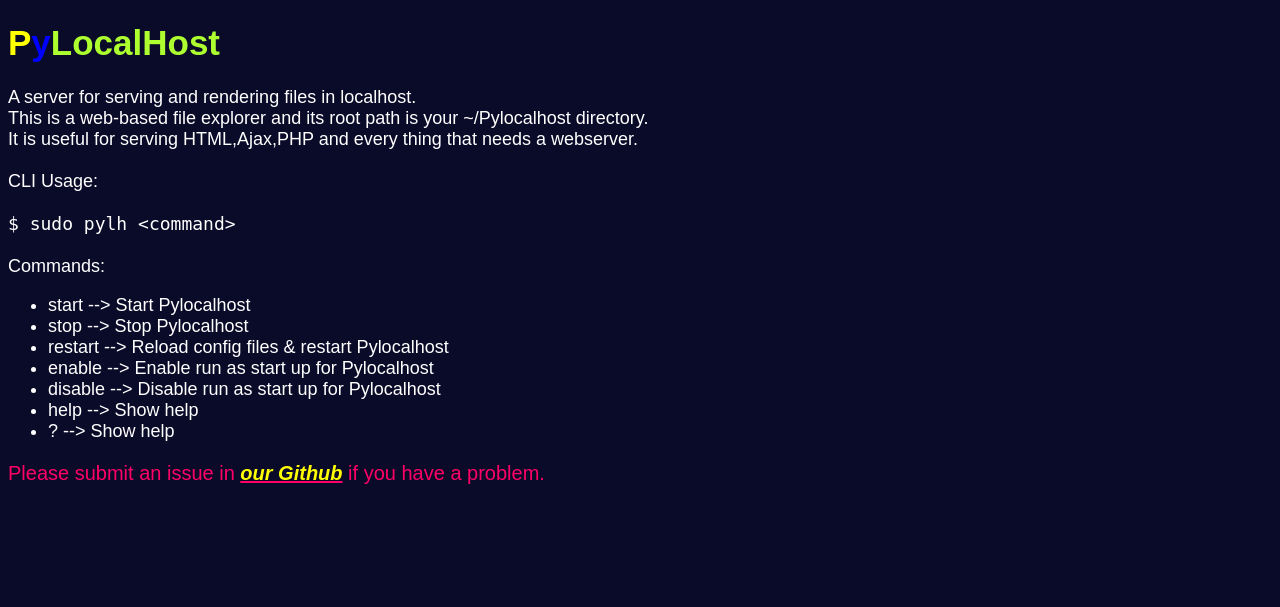
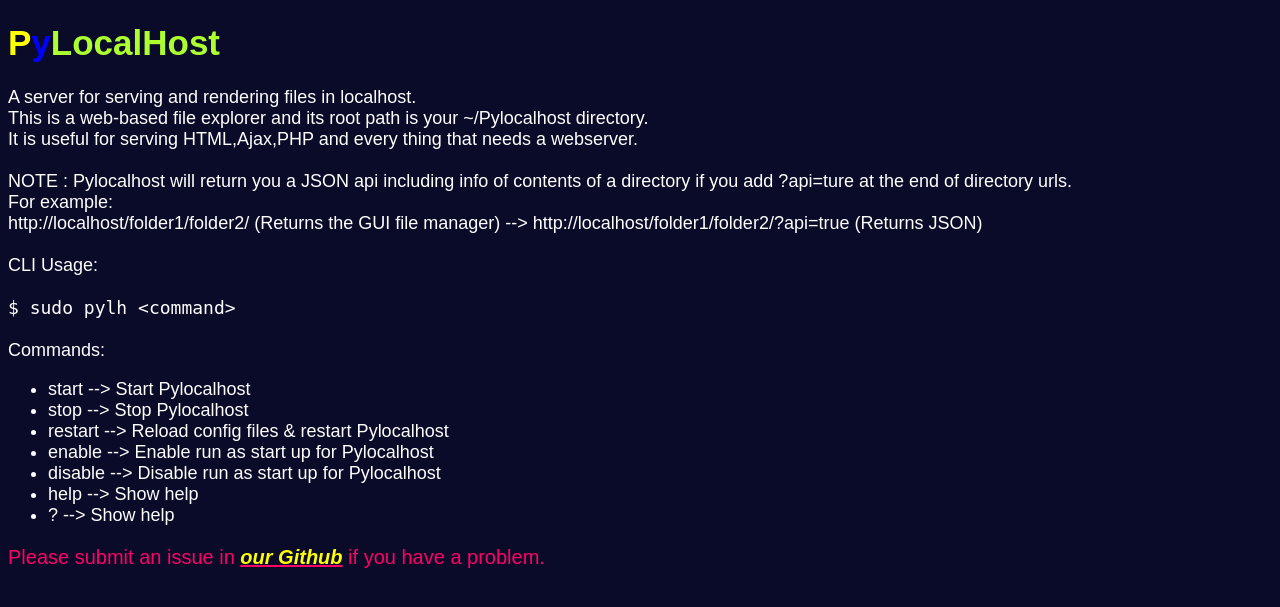
Before and after one commit to AmirTheFree/pylocalhost, a Flask app: page /help/ in a window 1280 px wide. Shown: the top 607 px of the page. Run offline with Flask 2, Linux system fonts and the light colour scheme; parts of the project's set-up code (start-up, migrations or seed data) failed here and were passed over; some libraries are stand-ins or nearby versions.

Commit message:
Added JSON API help to help and readme

```diff
--- a/templates/help.html
+++ b/templates/help.html
@@ -9,6 +9,14 @@ A server for serving and rendering files in localhost.
 This is a web-based file explorer and its root path is your ~/Pylocalhost directory.
 <br>
 It is useful for serving HTML,Ajax,PHP and every thing that needs a webserver.
+<br>
+<br>
+NOTE : Pylocalhost will return you a JSON api including info of contents of a directory if you add ?api=ture at the end
+of directory urls.
+<br>
+For example:
+<br>
+http://localhost/folder1/folder2/ (Returns the GUI file manager) --> http://localhost/folder1/folder2/?api=true (Returns JSON)
 <br>
 <br>
 CLI Usage:
@@ -27,5 +35,6 @@ Commands:
     <li>help --> Show help</li>
     <li>? --> Show help</li>
 </ul>
-<p class="support">Please submit an issue in <u><b><i><a href="https://github.com/mwxgaf/pylocalhost">our Github</a></i></b></u> if you have a problem.</p>
+<p class="support">Please submit an issue in <u><b><i><a href="https://github.com/mwxgaf/pylocalhost">our
+                    Github</a></i></b></u> if you have a problem.</p>
 {% endblock content %}
```
Also changed, not shown: README.md.
